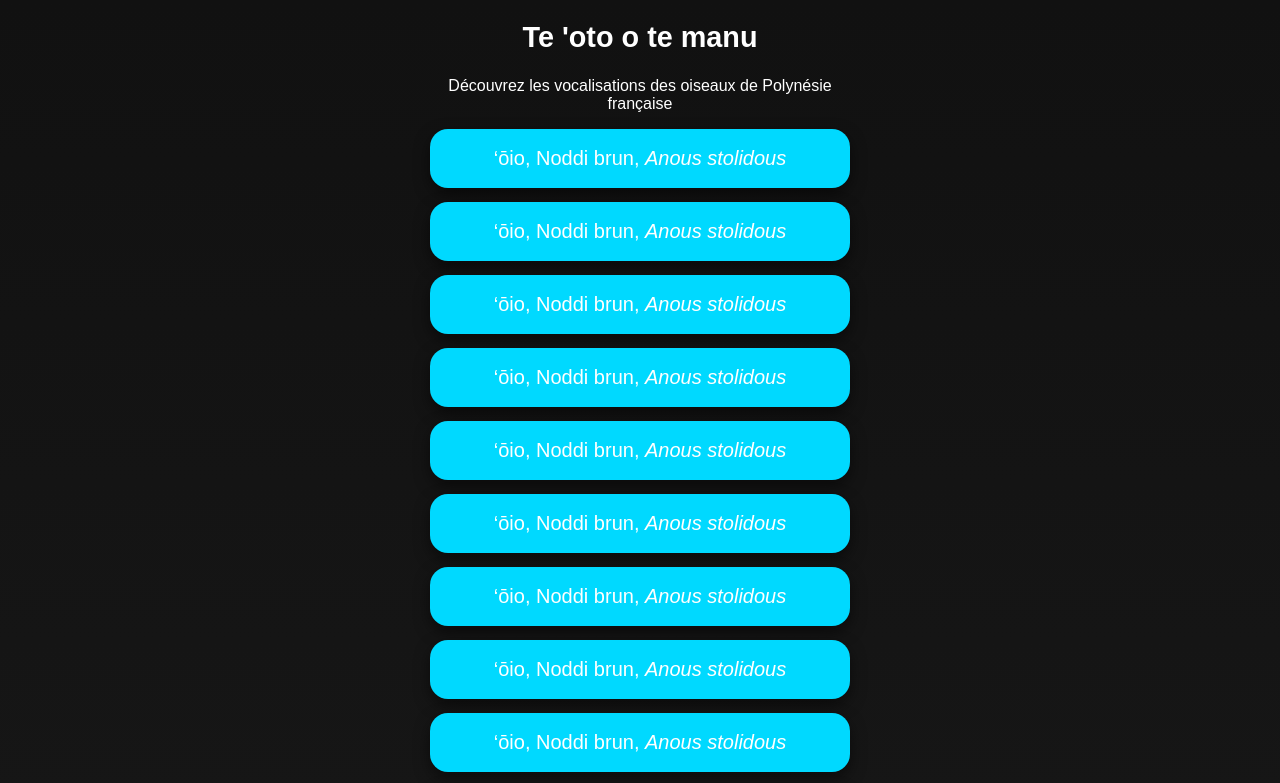
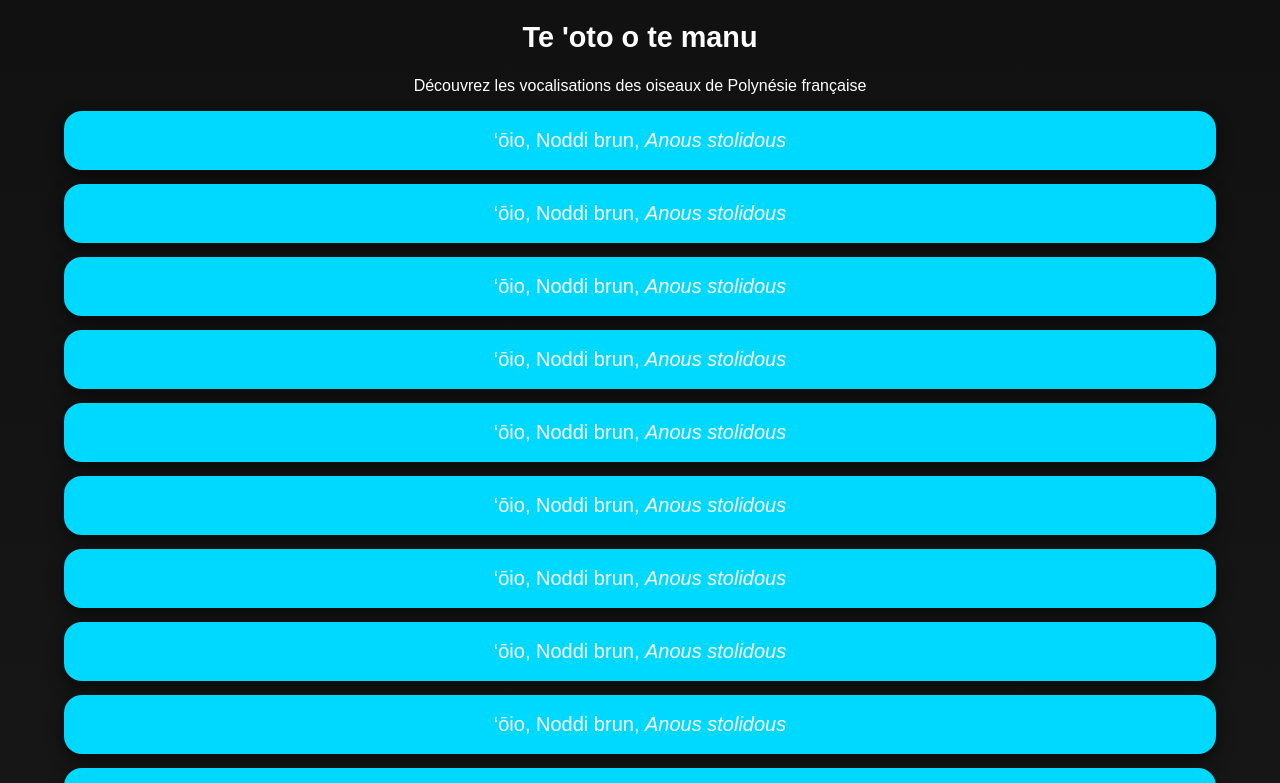
Before and after one commit to avansse/te_oto_o_te_manu.github.io, a plain HTML site: page index.html in a window 1280 px wide. Shown: the top 783 px of the page. Drawn offline with Linux system fonts and the light colour scheme.

Commit message:
fix video too narrow?

```diff
--- a/styles.css
+++ b/styles.css
@@ -15,7 +15,6 @@ body {
 /* conteneur principal */
 .container {
   width: 90%;
-  max-width: 420px;
   text-align: center;
 }
 
```
